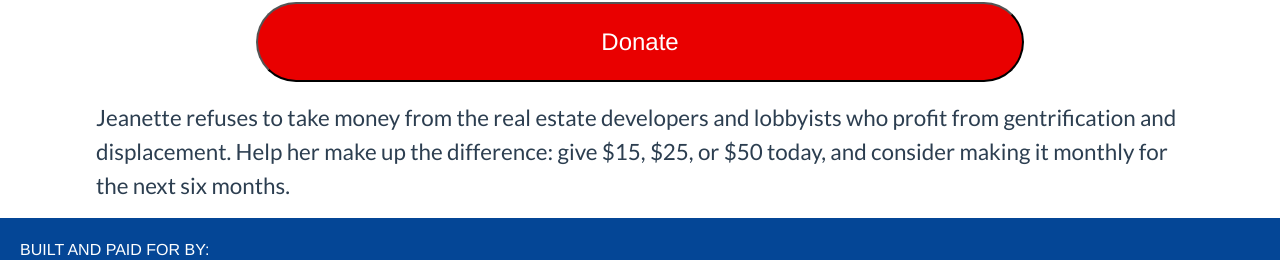
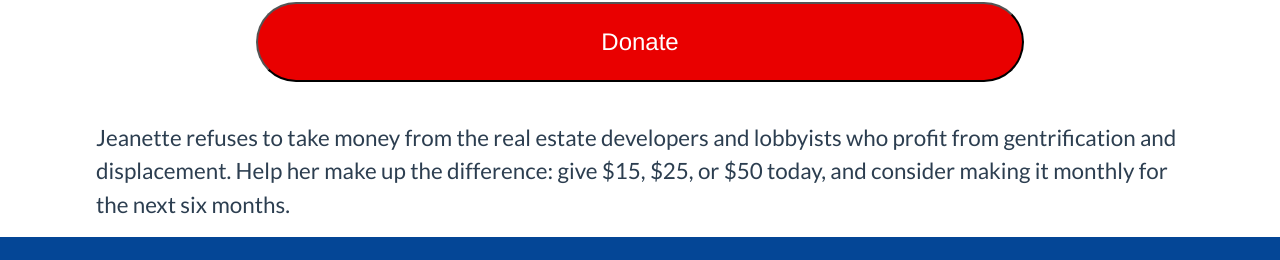
Before and after one commit to suncircles/jeanette, a Vue app: page /#/donate in a window 1280 px wide. Shown: the part 691-951 px from the top of the page. Built offline with nearby package versions, Linux system fonts and the light colour scheme; what vue2-smooth-scroll would draw is missing.

Commit message:
donate button margin tweak

```diff
--- a/src/views/Donate.vue
+++ b/src/views/Donate.vue
@@ -46,6 +46,10 @@
     max-width: 85vw;
   }
 
+  .don-text-box-2 {
+    padding-top: 3%;
+  }
+
   .donate-button-container {
     padding-top: 1.5%;
   }
```
